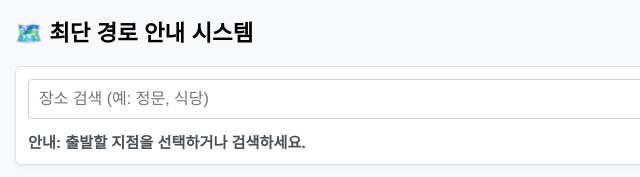
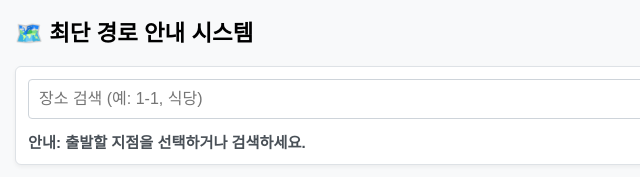
Before and after one commit to proton01-cell/WawooMap, a plain HTML site: page index.html in a window 1280 px wide. Shown: the top 177 px of the page, 0-640 px from the left. Drawn offline with Linux system fonts and the light colour scheme.

Commit message:
Update index.html

```diff
--- a/index.html
+++ b/index.html
@@ -31,7 +31,7 @@
 
     <div id="info-panel">
         <div id="search-container">
-            <input type="text" id="search-box" placeholder="장소 검색 (예: 정문, 식당)" autocomplete="off">
+            <input type="text" id="search-box" placeholder="장소 검색 (예: 1-1, 식당)" autocomplete="off">
             <div id="search-suggestions"></div>
             <button onclick="resetSelection()">초기화</button>
         </div>
```
